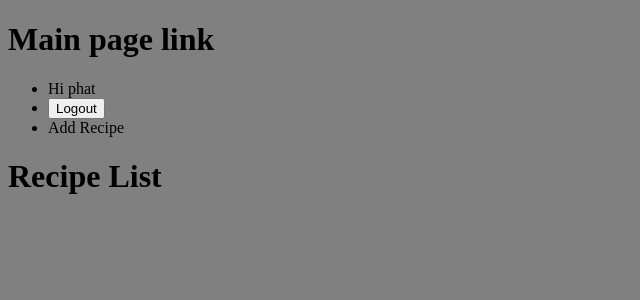
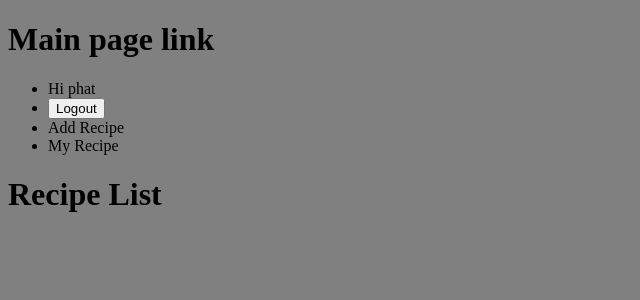
Before and after one commit to PhatCa/Capstone-Project, a Django app: page / in a window 1280 px wide. Shown: the top 300 px of the page, without its empty margins (0-640 px from the left). Run offline with Django 4.2, Linux system fonts and the light colour scheme; a user stored in the database is signed in; data that the repository does not hold is empty.

Commit message:
got delete button working

```diff
--- a/recipe/recipecard/urls.py
+++ b/recipe/recipecard/urls.py
@@ -7,4 +7,7 @@ urlpatterns = [
     path('',views.recipe_list, name="list"),
     path('create/', views.recipe_create,name='create'),
     path('<int:id>/', views.recipe_detail, name='detail'),
+    path('myrecipe/',views.my_recipe, name='my_recipe'),
+    path('delete/<int:id>/', views.delete_recipe, name='delete'),
+
 ]
--- a/recipe/recipecard/views.py
+++ b/recipe/recipecard/views.py
@@ -4,6 +4,7 @@ from django.contrib.auth.decorators import login_required
 from . import forms
 import json
 import requests
+import ast
 # Create your views here.
 
 #iJlhrcEhWmmtl93uiqrUYcLQYoMLIPiesxI3mepv (api key)
@@ -15,7 +16,23 @@ def recipe_list(request):
 
 def recipe_detail(request,id):
     recipe = Recipe.objects.get(id=id)
-    return render(request,'recipecard/recipe_detail.html', {'recipe':recipe})
+    # Convert the string to dictionary object
+    nutrient_info_dict = ast.literal_eval(recipe.nutrient_info)
+
+    # Create a list of dictionaries
+    formatted_nutrients = []
+    for nutrient, values in nutrient_info_dict.items():
+        if isinstance(values, dict):  # Check if values is a dictionary
+            formatted_nutrient = {
+                'nutrient': nutrient,
+                'value': values['value'],
+                'unit': values['unit']
+            }
+            formatted_nutrients.append(formatted_nutrient)
+
+    return render(request,'recipecard/recipe_detail.html', {'recipe':recipe, 'formatted_nutrients': formatted_nutrients})
+
+
 
 
 @login_required(login_url='/accounts/login/')
@@ -52,3 +69,15 @@ def recipe_create(request):
     else:
         form = forms.CreateRecipe()
     return render(request, 'recipecard/recipe_create.html', {'form': form})
+
+@login_required(login_url='/accounts/login/')
+def my_recipe(request):
+    recipes = Recipe.objects.filter(author=request.user)
+    return render(request, 'recipecard/my_recipes.html', {'recipes': recipes})
+
+@login_required(login_url='/accounts/login/')
+def delete_recipe(request, id):
+    recipe = Recipe.objects.get(id=id)
+    if recipe.author == request.user:
+        recipe.delete()
+    return redirect('recipes:my_recipe')
--- a/recipe/templates/base_layout.html
+++ b/recipe/templates/base_layout.html
@@ -24,6 +24,8 @@
                         </form>
                     </li>
                     <li><a href="{% url 'recipes:create'%}">Add Recipe</a></li>
+                    <li><a href="{% url 'recipes:my_recipe'%}">My Recipe</a></li>
+
                     {% else %}
                     <li><a href="{% url 'accounts:login' %}">Login</a></li>
                     <li><a href="{% url 'accounts:signup' %}">Signup</a></li>
```
Also changed, not shown: recipe/recipecard/templates/recipecard/my_recipes.html (added, +24 -0 lines), recipe/recipecard/templates/recipecard/recipe_detail.html (+10 -2 lines), recipe/db.sqlite3.
